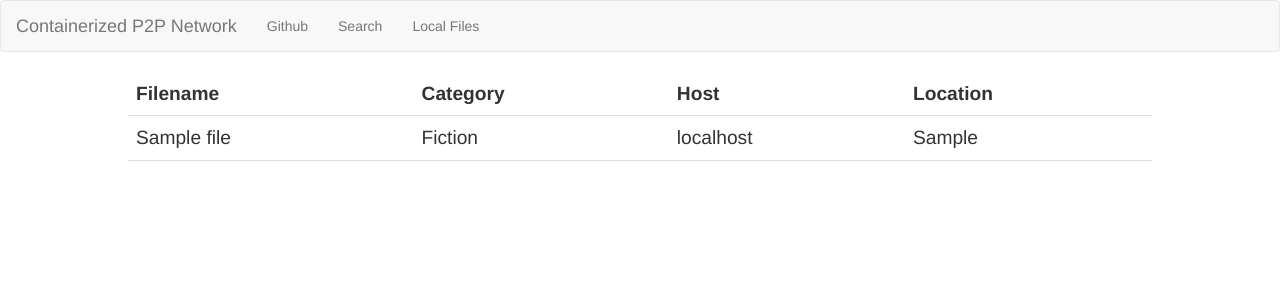
After one commit to JPoirier55/docker_p2p, a Django app: page /local_files in a window 1280 px wide. The commit adds this page. Shown: the top 300 px of the page. Run offline with Django 3.2, Linux system fonts and the light colour scheme; tables that the repository leaves empty hold one stand-in row (values such as "Sample post"); parts of the project's set-up code (start-up, migrations or seed data) failed here and were passed over; some libraries are stand-ins or nearby versions.

Commit message:
Added local files tab

```diff
--- a/docker_p2p/urls.py
+++ b/docker_p2p/urls.py
@@ -25,5 +25,6 @@ urlpatterns = [
     url(r'^api/v1/search_neighbor$', views.search_neighbor),
     url(r'^search_results$', views.search_results),
     url(r'^search_page$', views.search_page),
+    url(r'^local_files$', views.local_files),
 
 ]
--- a/p2p/views.py
+++ b/p2p/views.py
@@ -1,12 +1,11 @@
 from django.shortcuts import render
 import json
-import sys
 from django.http import HttpResponse, HttpResponseRedirect
 import requests
 from models import File, Neighbors
 import logging
 from management import syncdb
-# Create your views here.
+import socket
 
 
 def index(request):
@@ -15,11 +14,25 @@ def index(request):
     return render(request, 'index.html')
 
 
+def local_files(request):
+    json_response = []
+    filelist = File.objects.all()
+    for file in filelist:
+        json_response.append({'name': file.name,
+                              'location': file.location,
+                              'category': file.category,
+                              'host': 'localhost',
+                              })
+
+    return render(request, 'local_files.html', {'files': json_response})
+
+
 def search_results(request):
     neighbors = Neighbors.objects.all()
     host, port = request.META['HTTP_HOST'].split(':')
     filename = request.GET.get('filename')
     hop_number = int(request.GET.get('hop', '0'))
+    host_local = socket.gethostbyname(socket.gethostname())
     if filename is None:
         filename = ''
     aggregate_list = []
@@ -30,7 +43,7 @@ def search_results(request):
             for file in response:
                 if filename in file['name']:
                     if file not in aggregate_list:
-                        if (file['host'], file['port']) != (host, port):
+                        if (file['host'], file['port']) != (host, port) and file['host'] != host_local:
                             aggregate_list.append(file)
         except requests.exceptions.RequestException as e:
             print "Error: Cannot access {0}:{1} -- {2}".format(neighbor.ip_address, neighbor.port, e)
--- a/templates/index.html
+++ b/templates/index.html
@@ -7,6 +7,7 @@
     <link rel="stylesheet" type="text/css" href="{% static "css/p2p.css" %}">
     <script src="{% static "js/jquery.min.js" %}"></script>
     <script src="{% static "js/bootstrap.min.js" %}"></script>
+    <script src="{% static "js/FileSaver.min.js" %}"></script>
 </head>
 <body>
     <nav class="navbar navbar-default">
@@ -18,7 +19,7 @@
       <ul class="nav navbar-nav">
           <li><a href="https://github.com/jpoirier55/docker_p2p">Github</a></li>
           <li><a href="/search_page">Search</a></li>
-          <li><a href="/sync">Sync</a></li>
+          <li><a href="/local_files">Local Files</a></li>
       </ul>
     </div>
   </div>
--- /dev/null
+++ b/templates/local_files.html
@@ -0,0 +1,21 @@
+{% include 'index.html' %}
+{% block content %}
+    <title>Local</title>
+   <table id="filetable">
+    <tr><th>Filename</th>
+        <th>Category</th>
+        <th>Host</th>
+        <th>Location</th>
+    </tr>
+
+    {% for file in files %}
+    <tr>
+        <td>{{ file.name }}</td>
+        <td>{{ file.category }}</td>
+        <td>{{ file.host }}</td>
+        <td>{{ file.location }}</td>
+    </tr>
+    {% endfor %}
+    </table>
+
+{% endblock %}
```
